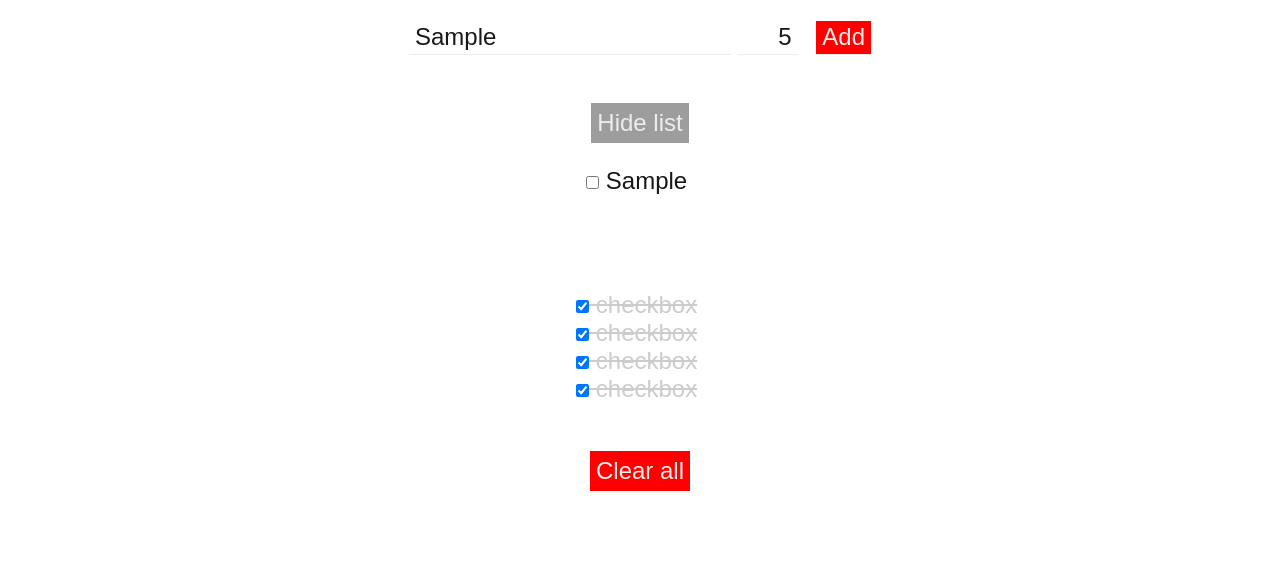
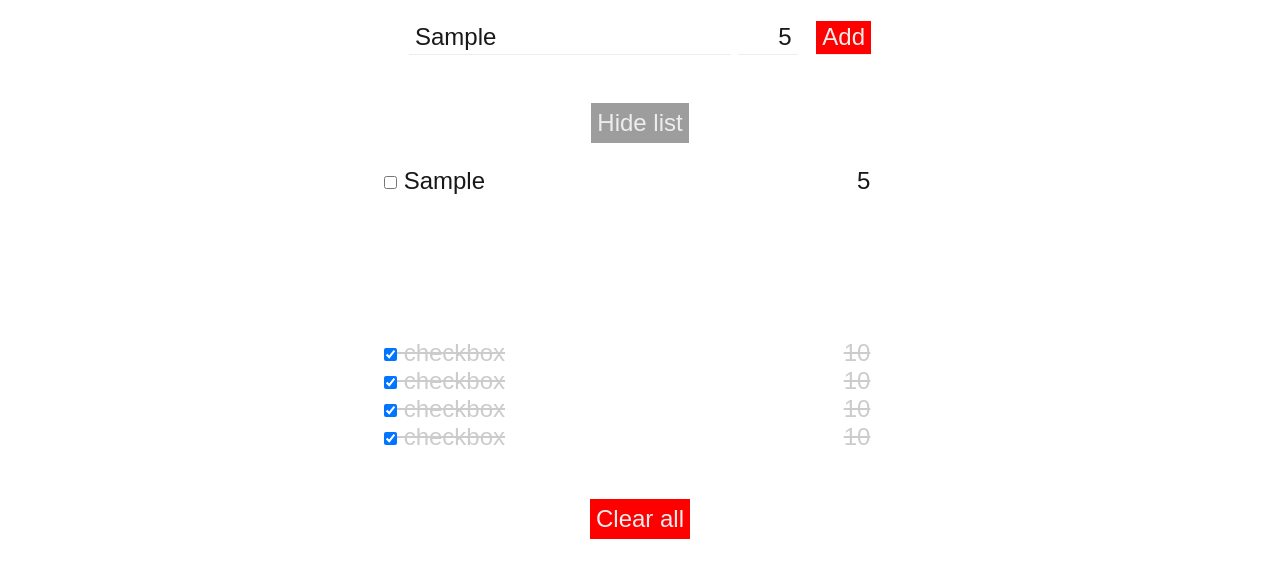
Before and after one commit to kuwood/shoppingListApp, a plain HTML site: page index.html in a window 1280 px wide. Both pictures are taken after typing "Sample", "5" into the empty fields and a click on the button "Add". Shown: the part 123-700 px from the top of the page. Drawn offline with nearby package versions, Linux system fonts and the light colour scheme.

Commit message:
rework itemlist layout, add/remove, hide/show and add back in quantity feature.

```diff
--- a/css/style.css
+++ b/css/style.css
@@ -14,6 +14,7 @@ html {
 ul, ol {
   list-style: none;
   padding: 0;
+  width: 50%;
 }
 
 header {
@@ -38,6 +39,22 @@ button, input[type=button] {
   background-color: red;
   color: #ededed;
   padding: 0.25em;
+}
+
+.divcheck {
+  width: 70%;
+  float: left;
+}
+
+.quantity {
+  width: 25%;
+  float: left;
+  text-align: right;
+}
+
+.remove {
+  width: 5%;
+  float: left;
 }
 
 .showhide {
@@ -73,9 +90,9 @@ button, input[type=button] {
   padding-top: 2em;
 }
 
-.complete, .quantityComplete {
+.complete .divcheck, .complete .quantity {
   color: #cccccc;
-  text-decoration: line-through;
+  text-decoration: line-through !important;
 }
 
 .reset {
--- a/index.html
+++ b/index.html
@@ -35,12 +35,34 @@
   <section class="itemlist">
     <div class="content">
       <ul class="complete">
-        <li><input type="checkbox" checked> checkbox </li>
-        <li><input type="checkbox" checked> checkbox </li>
-        <li><input type="checkbox" checked> checkbox </li>
-        <li><input type="checkbox" checked> checkbox </li>
-      </ul>
-      <ul class="quantityComplete">
+        <li>
+          <div class='divcheck'>
+            <input type="checkbox" checked/> checkbox
+          </div>
+          <div class="quantity">10</div>
+          <div class="remove"></div>
+        </li>
+        <li>
+          <div class='divcheck'>
+            <input type="checkbox" checked/> checkbox
+          </div>
+          <div class="quantity">10</div>
+          <div class="remove"></div>
+        </li>
+        <li>
+          <div class='divcheck'>
+            <input type="checkbox" checked/> checkbox
+          </div>
+          <div class="quantity">10</div>
+          <div class="remove"></div>
+        </li>
+        <li>
+          <div class='divcheck'>
+            <input type="checkbox" checked/> checkbox
+          </div>
+          <div class="quantity">10</div>
+          <div class="remove"></div>
+        </li>
       </ul>
     </div>
   </section>
--- a/js/app.js
+++ b/js/app.js
@@ -1,10 +1,10 @@
 //remove item feature
 deleteme = function (ul) {
   $(ul).on('mouseenter','li', function() {
-    $(this).append('<i class="fa fa-times" aria-hidden="true"></i>')
+    $(this).find('.remove').append('<i class="fa fa-times" aria-hidden="true"></i>')
     $('i').css('color','red')
     $('i').click(function() {
-      $(this).parent().remove()
+      $(this).parent().parent().remove()
     })
   })
   .on('mouseleave','li', function() {
@@ -21,16 +21,24 @@ showhidebutton = function() {
 $(document).ready(function() {
   //new item feature
   $('#submit').click(function() {
-    $('.todo').prepend('<li><input type="checkbox"> '
-     + $('#itemname').val() + '</li>')
-    /**$('.todoQuantity').prepend('<li> '
-     + $('#quantity').val() + '</li>')**/
+    $('.todo').prepend(
+      '<li><div class="divcheck"><input type="checkbox"> '
+     + $('#itemname').val() +
+     '</div><div class="quantity">' +
+     $('#quantity').val() +
+     '</div><div class="remove"></div></li>')
     showhidebutton()
   })
 
   //show/hide todo list feature
   $('.todoContent').on('click','button', function(event) {
-    $('.todo').hide()
+    if ($('.showhide').text() == 'Hide list') {
+      $('.todo').hide()
+      $('.showhide').text('Show list')
+    } else {
+      $('.todo').show()
+      $('.showhide').text('Hide list')
+    }
   })
 
   //remove item feature
```
